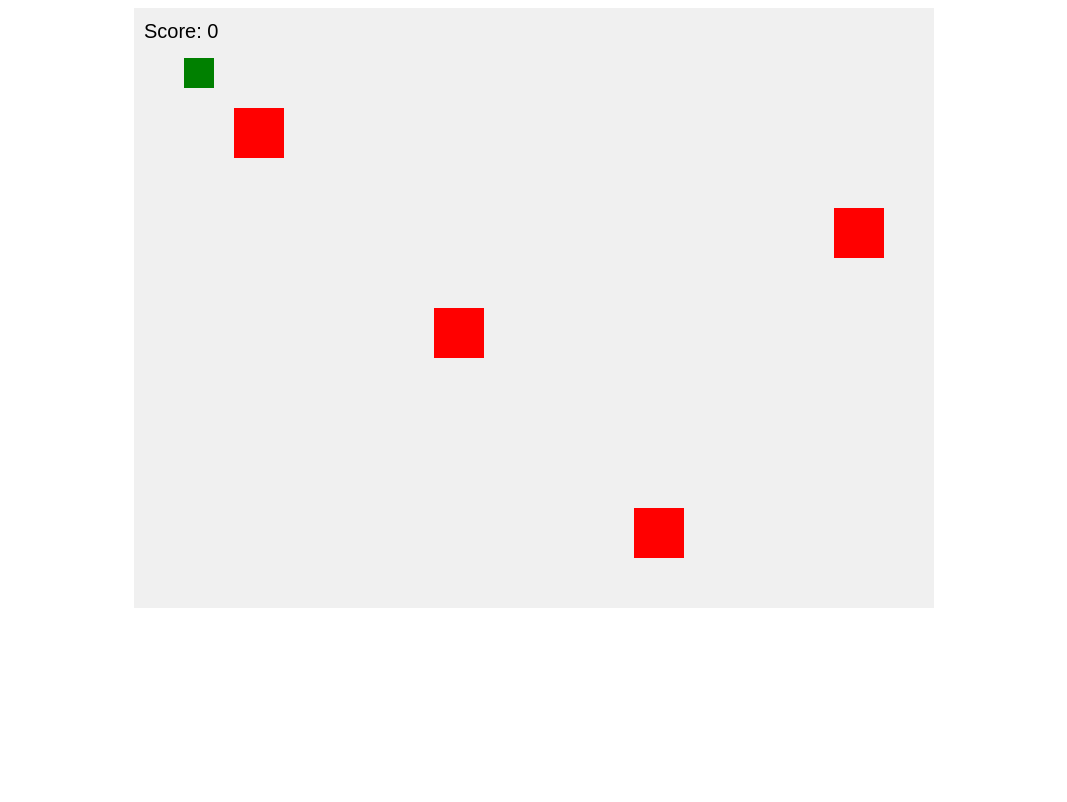
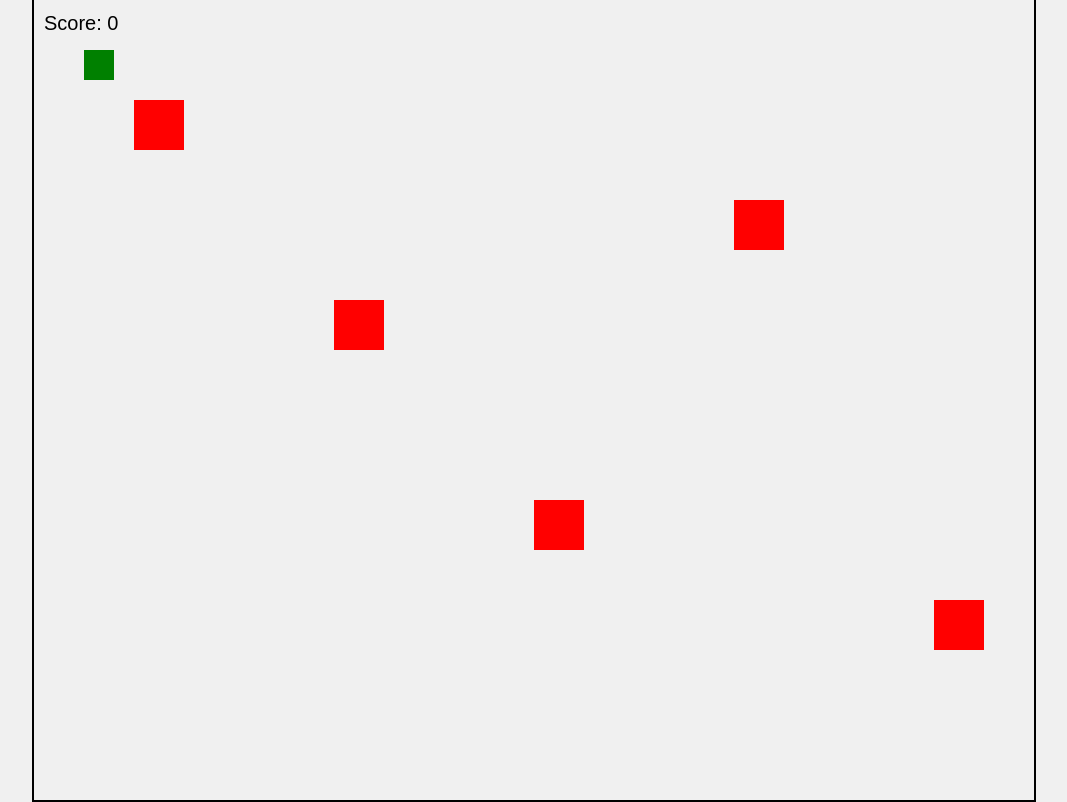
Before and after one commit to Kenzie-Nice/Homework12, a plain HTML site: page index.html in a window 1280 px wide. Shown: the whole page, without its empty margins (106-1173 px from the left). Drawn offline with Linux system fonts and the light colour scheme.

Commit message:
Update index.html

```diff
--- a/index.html
+++ b/index.html
@@ -3,17 +3,23 @@
 <head>
     <meta charset="UTF-8">
     <meta name="viewport" content="width=device-width, initial-scale=1.0">
-  <title>Game Assignment</title>
+    <title>Obstacle Game</title>
     <style>
+        body {
+            margin: 0;
+            display: flex;
+            justify-content: center;
+            align-items: center;
+            height: 100vh;
+            background-color: #f0f0f0;
+        }
         canvas {
-      background-color: #f0f0f0;
-      display: block;
-      margin: 0 auto;
+            border: 2px solid black;
         }
     </style>
 </head>
 <body>
-  <canvas id="gameCanvas" width="800" height="600"></canvas>
+    <canvas id="gameCanvas" width="1000" height="800"></canvas>
     <script src="game.js"></script>
 </body>
 </html>
```
Lines whose indentation alone changed are shown as unchanged.
